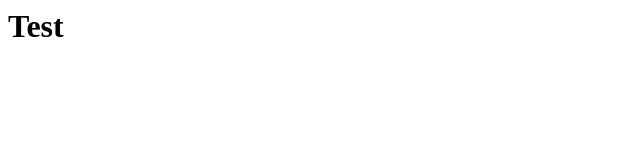
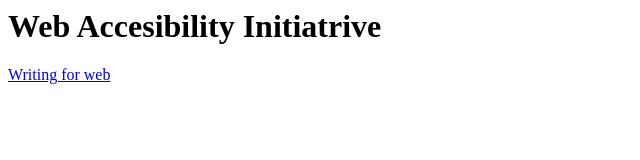
Before and after one commit to whitecase345/Test, a plain HTML site: page index.html in a window 1280 px wide. Shown: the whole page, without its empty margins (0-640 px from the left). Drawn offline with Linux system fonts and the light colour scheme.

Commit message:
Update index.html

```diff
--- a/index.html
+++ b/index.html
@@ -1,6 +1,7 @@
 <html>
-  <head><title>Test page</title></head>
+  <head><title>Web Accesibility Initiatrive</title></head>
   <body>
-  <h1>Test</h1>
+  <h1>Web Accesibility Initiatrive</h1>
+    <a href="writing.html">Writing for web</a>
   </body>
 </html>
```
